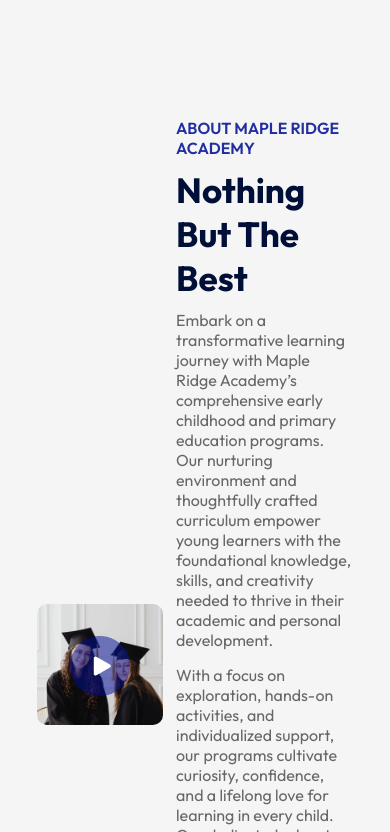
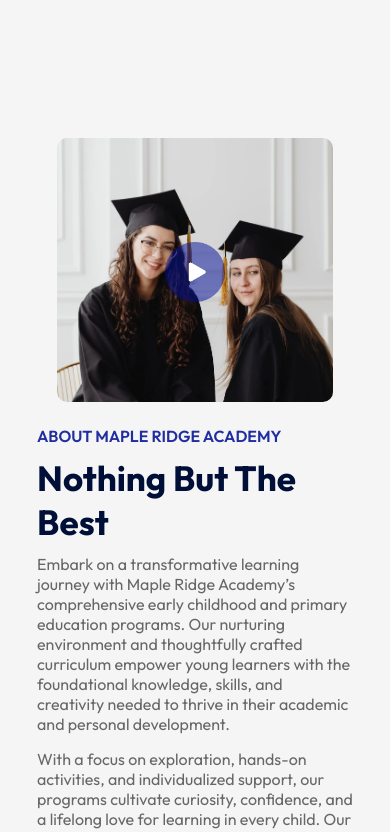
Before and after one commit to vinnietito/Edusity, a React (Vite) app: page / in a window 390 px wide. Shown: the part 1992-2824 px from the top of the page. Built offline with nearby package versions, Linux system fonts and the light colour scheme.

Commit message:
Made the About us page screen responsive

```diff
--- a/src/Components/About/About.css
+++ b/src/Components/About/About.css
@@ -39,3 +39,17 @@
     color: #676767;
     margin-bottom: 15px;
 }
+
+/* --------Media Query------- */
+@media (max-width: 800px){
+    .about{
+        flex-direction: column;
+    }
+    .about-left{
+        flex-basis: 100%;
+        margin: 20px;
+    }
+    .about-right{
+        flex-basis: 100%;
+    }
+}
```
